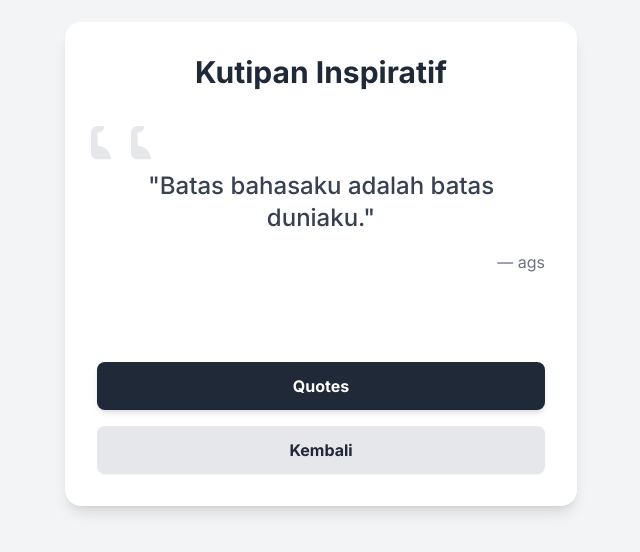
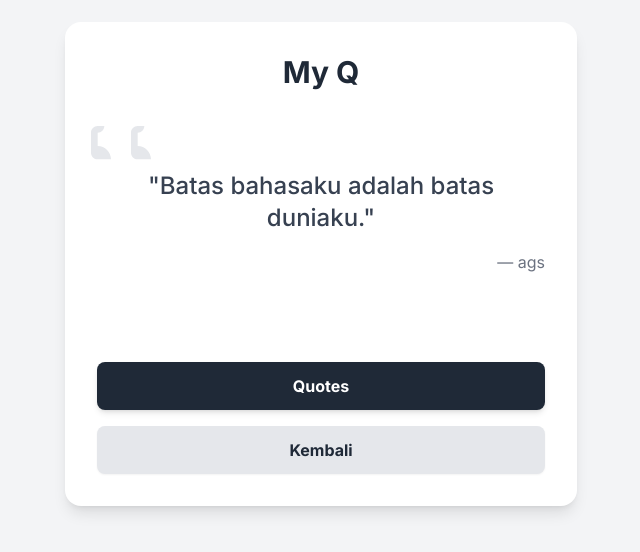
Before and after one commit to Agustin1108/my-we, a plain HTML site: page quotes.html in a window 1280 px wide. Shown: the part 136-688 px from the top of the page, without its empty margins (319-959 px from the left). Drawn offline with nearby package versions, Linux system fonts and the light colour scheme.

Commit message:
Update quotes.html

```diff
--- a/quotes.html
+++ b/quotes.html
@@ -3,7 +3,7 @@
 <head>
     <meta charset="UTF-8">
     <meta name="viewport" content="width=device-width, initial-scale=1.0">
-    <title>Kutipan Inspiratif</title>
+    <title>MyQ</title>
     <!-- Menggunakan Tailwind CSS untuk styling -->
     <script src="https://cdn.tailwindcss.com"></script>
     <!-- Menggunakan Font Inter dari Google Fonts -->
@@ -23,7 +23,7 @@
     <div class="w-full max-w-lg mx-auto bg-white rounded-2xl shadow-lg p-8 text-center">
 
         <!-- Judul Halaman -->
-        <h1 class="text-3xl font-bold text-gray-800 mb-8">Kutipan Inspiratif</h1>
+        <h1 class="text-3xl font-bold text-gray-800 mb-8">My Q</h1>
 
         <!-- Kontainer untuk Kutipan dengan Animasi -->
         <div id="quote-container" class="relative min-h-[200px] flex items-center justify-center transition-opacity duration-500 ease-in-out">
```
